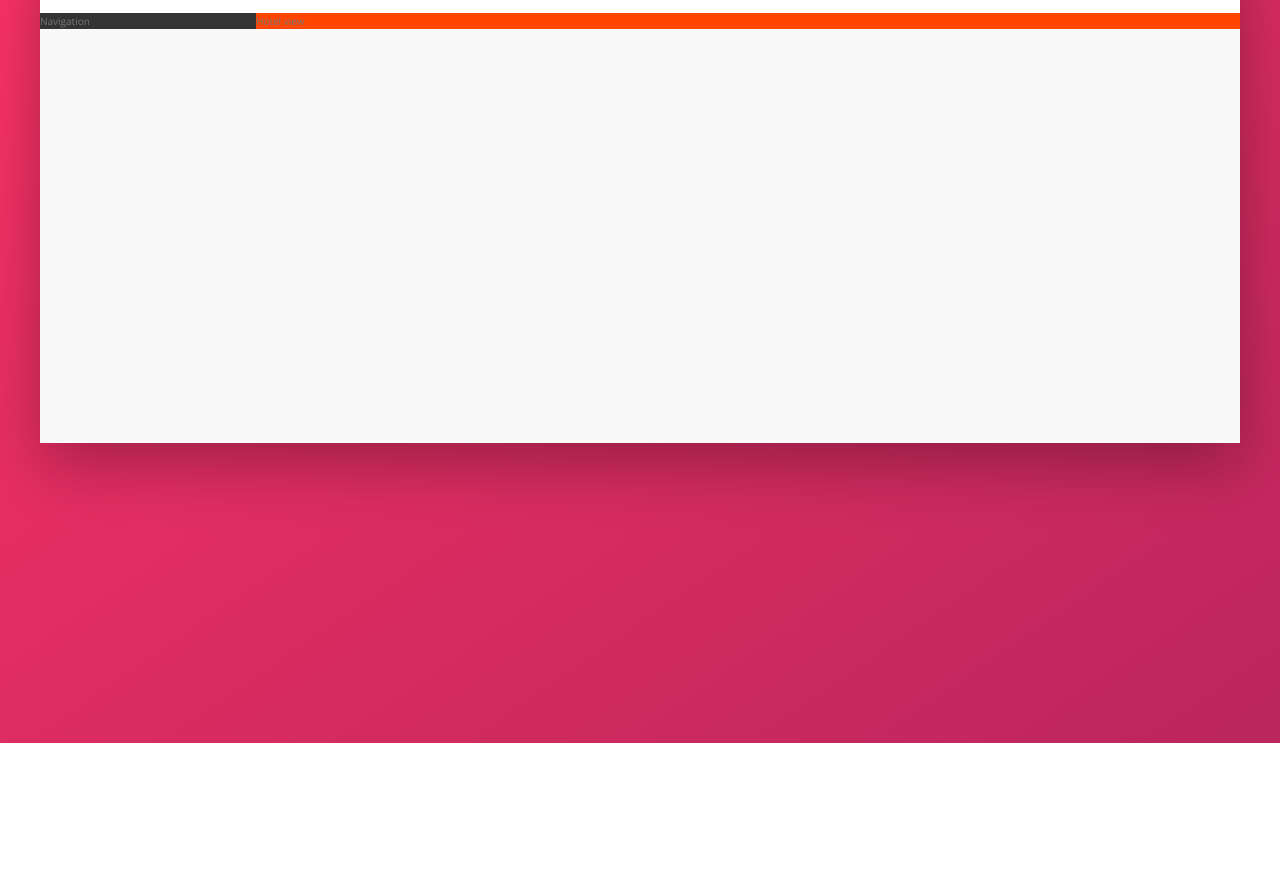
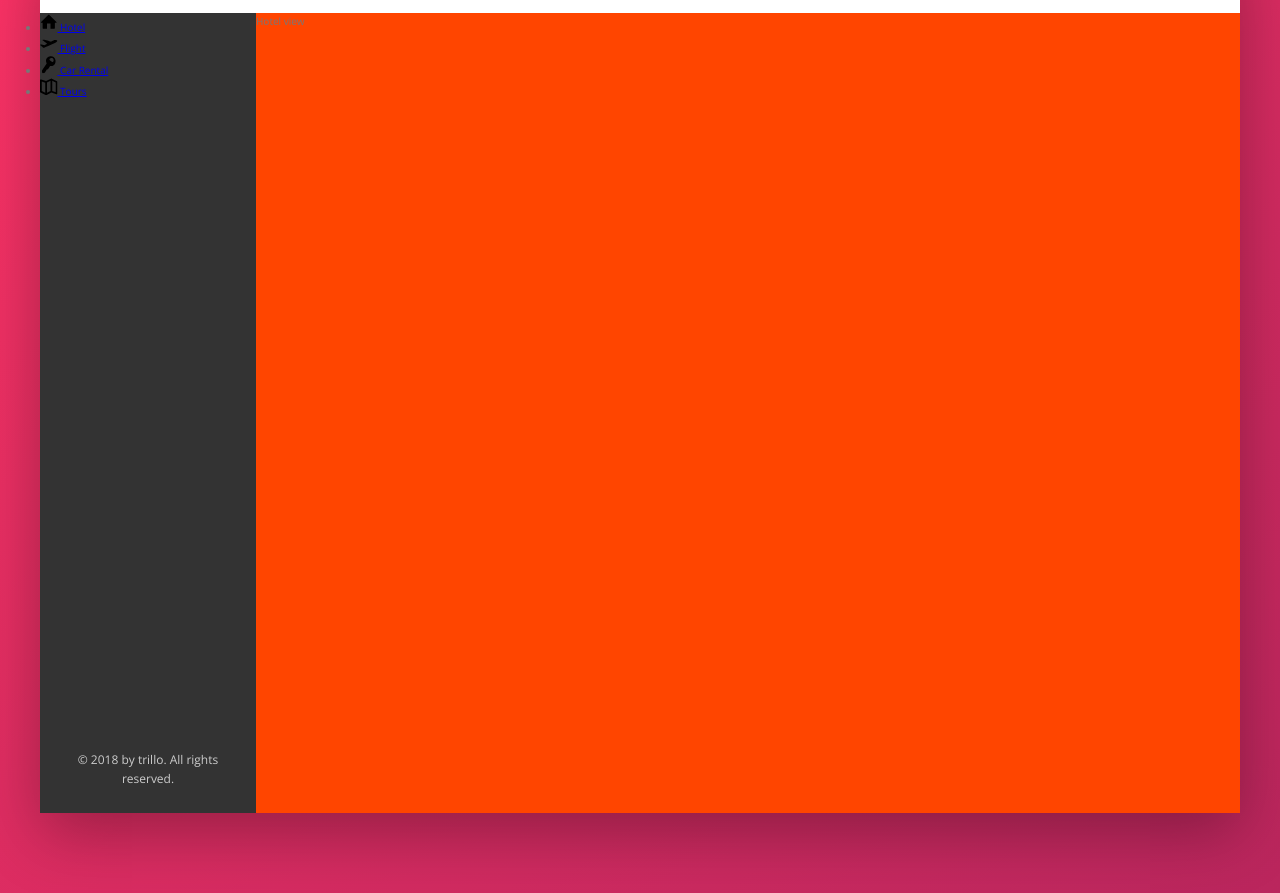
Before and after one commit to paulskicoa/Trillo, a website: page index.html in a window 1280 px wide. Shown: the part 137-1030 px from the top of the page. Before the commit the page ends 880 px from the top, so only its background shows below. Drawn offline with nearby package versions, Linux system fonts and the light colour scheme.

Commit message:
Finish Lecture 78 of Udemy CSS/Sass course

```diff
--- a/index.html
+++ b/index.html
@@ -45,14 +45,55 @@
             </nav>
 
           </header>
+
           <div class="content">
             <nav class="sidebar">
-              Navigation
+              <ul class="side-nav">
+                <li class="side-nav__item">
+                  <a href="#" class="side-nav__link">
+                    <svg class="side-nav__icon">
+                      <use xlink:href="img/sprite.svg#icon-home"></use>
+                    </svg>
+                    <span>Hotel</span>
+                  </a>
+                </li>
+                <li class="side-nav__item">
+                  <a href="#" class="side-nav__link">
+                    <svg class="side-nav__icon">
+                      <use xlink:href="img/sprite.svg#icon-aircraft-take-off"></use>
+                    </svg>
+                    <span>Flight</span>
+                  </a>
+                </li>
+                <li class="side-nav__item">
+                  <a href="#" class="side-nav__link">
+                    <svg class="side-nav__icon">
+                      <use xlink:href="img/sprite.svg#icon-key"></use>
+                    </svg>
+                    <span>Car Rental</span>
+                  </a>
+                </li>
+                <li class="side-nav__item">
+                  <a href="#" class="side-nav__link">
+                    <svg class="side-nav__icon">
+                      <use xlink:href="img/sprite.svg#icon-map"></use>
+                    </svg>
+                    <span>Tours</span>
+                  </a>
+                </li>
+              </ul>
+
+              <div class="legal">
+                &copy; 2018 by trillo. All rights reserved.
+              </div>
             </nav>
+
             <main class="hotel-view">
               Hotel view
             </main>
+
           </div>
         </div>
+
     </body>
 </html>
--- a/sass/_components.scss
+++ b/sass/_components.scss
@@ -113,3 +113,27 @@
     margin-right: 1rem;
   }
 }
+
+// SIDE NAVIGATION
+.side-nav {
+  &__item {
+
+  }
+
+  &__link {
+
+  }
+
+  &__icon {
+    width: 1.75rem;
+    height: 1.75rem;
+  }
+}
+
+// LEGAL TEXT
+.legal {
+  font-size: 1.2rem;
+  color: var(--color-grey-light-4);
+  text-align: center;
+  padding: 2.5rem;
+}
--- a/sass/_layout.scss
+++ b/sass/_layout.scss
@@ -26,10 +26,14 @@
 .sidebar {
   background-color: var(--color-grey-dark-1);
   flex: 0 0 18%;
+  display: flex;
+  flex-direction: column;
+  justify-content: space-between;
 }
 
 .hotel-view {
   background-color: #fff;
   background-color: orangered;
+  height: 80rem;
   flex: 1;
 }
```
Also changed, not shown: css/style.css.
